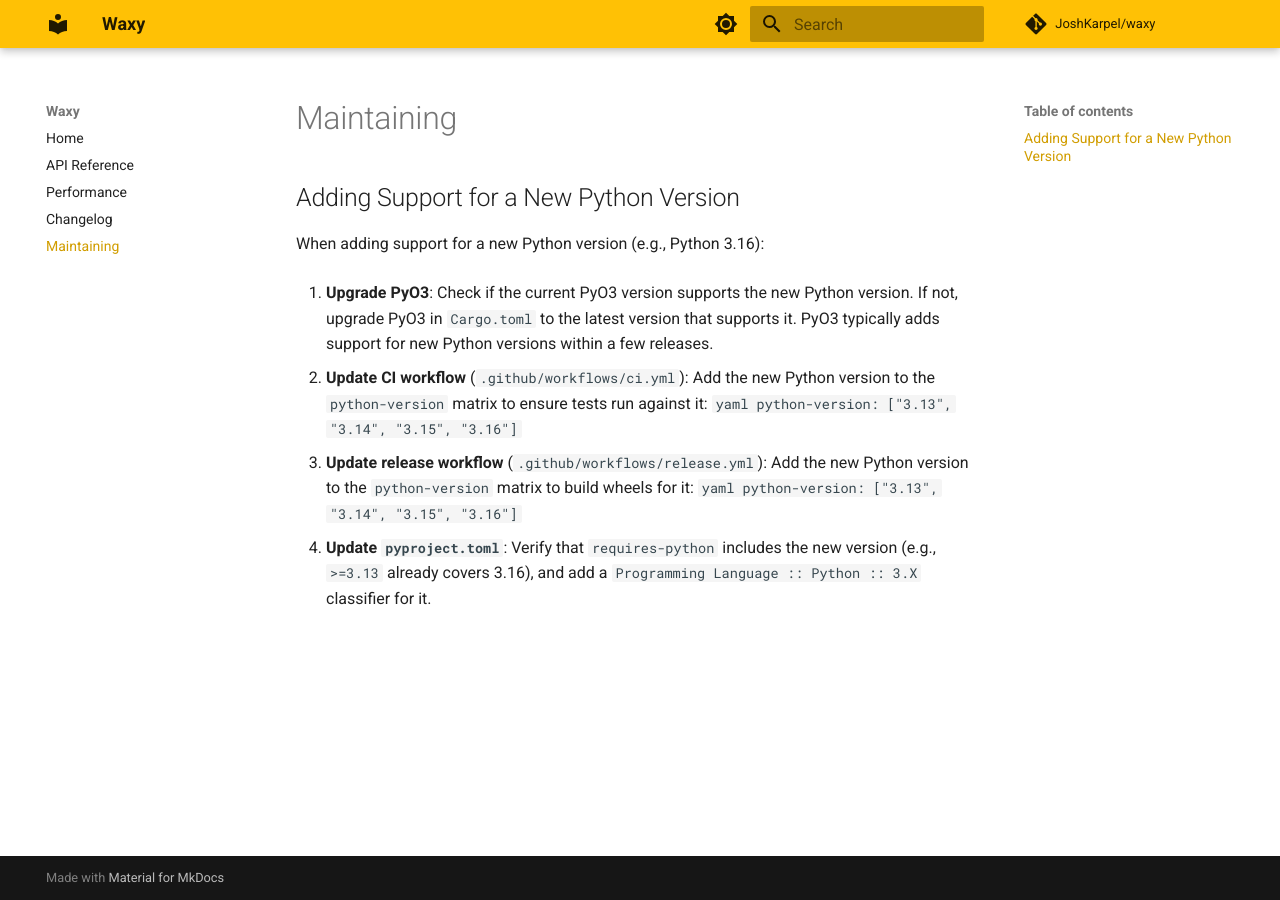
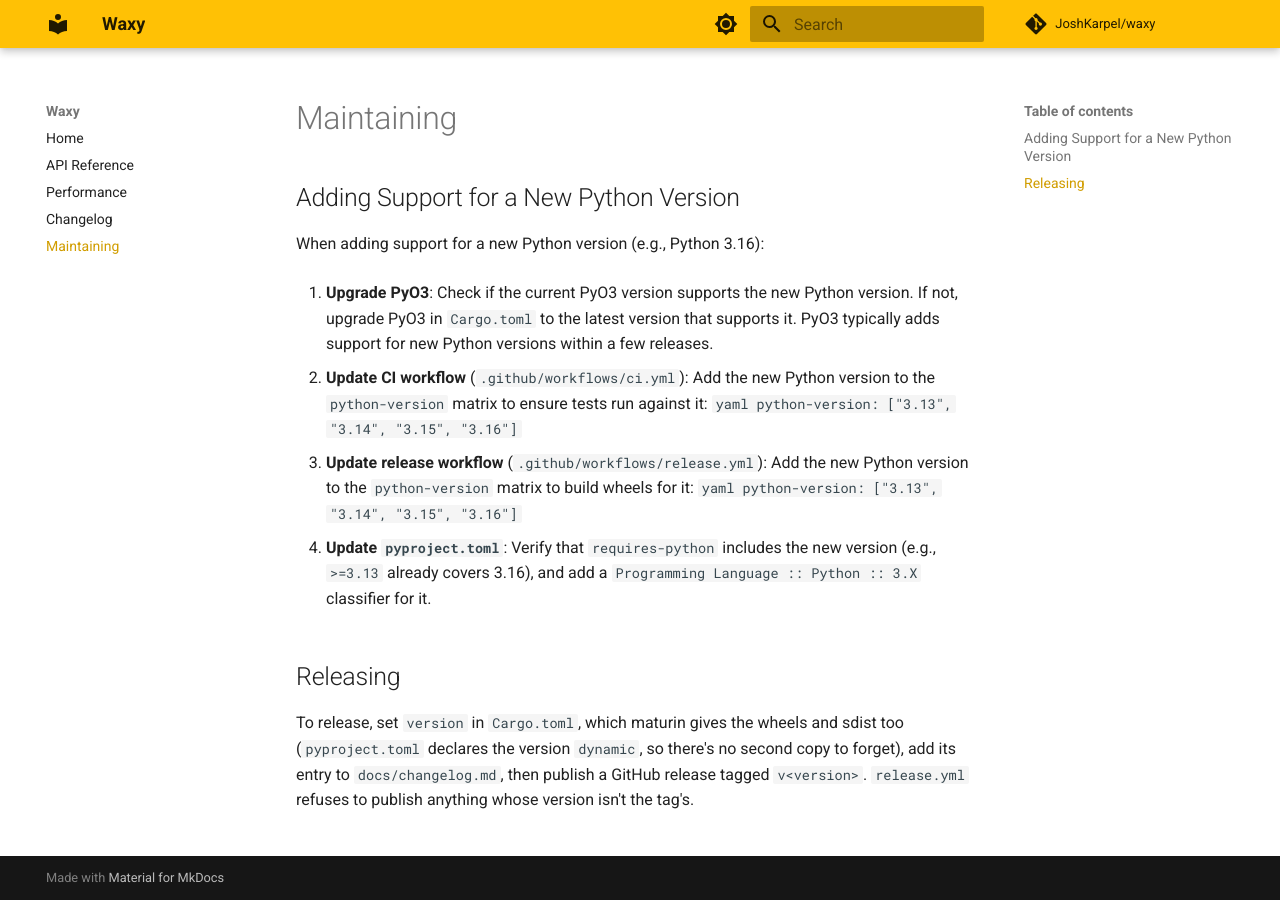
Before and after one commit to JoshKarpel/waxy, an MkDocs documentation site: the page built from docs/maintaining.md, in a window 1280 px wide. Built offline with MkDocs 1.6.1 and Material for MkDocs 9.7.7, drawn with Linux system fonts in a browser that asks for light colours; comment, search, counter and statistics services are not loaded.

Commit message:
Better versioning (#57)

````diff
--- a/Cargo.toml
+++ b/Cargo.toml
@@ -1,6 +1,6 @@
 [package]
 name = "waxy"
-version = "0.1.0"
+version = "0.7.1"
 edition = "2021"
 
 [lib]
--- a/docs/maintaining.md
+++ b/docs/maintaining.md
@@ -17,3 +17,10 @@
    ```
 
 4. **Update `pyproject.toml`**: Verify that `requires-python` includes the new version (e.g., `>=3.13` already covers 3.16), and add a `Programming Language :: Python :: 3.X` classifier for it.
+
+## Releasing
+
+To release, set `version` in `Cargo.toml`, which maturin gives the wheels and sdist too
+(`pyproject.toml` declares the version `dynamic`, so there's no second copy to forget),
+add its entry to `docs/changelog.md`, then publish a GitHub release tagged `v<version>`.
+`release.yml` refuses to publish anything whose version isn't the tag's.
--- a/pyproject.toml
+++ b/pyproject.toml
@@ -4,7 +4,7 @@
 
 [project]
 name = "waxy"
-version = "0.7.1"
+dynamic = ["version"]
 description = "A Python wrapper around the Rust taffy UI layout library"
 requires-python = ">=3.13"
 license = "MIT"
````
Also changed, not shown: 3 other files.
